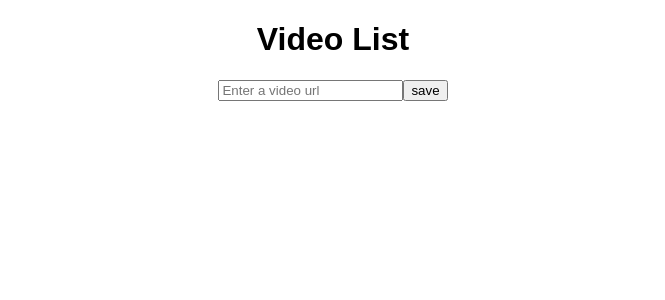
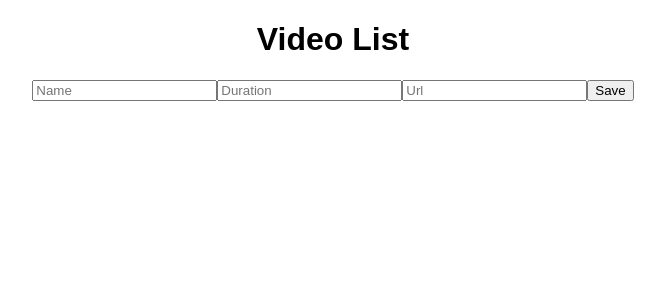
Before and after one commit to AlexAvlonitis/video_list, a React (Create React App) app: page / in a window 1280 px wide. Shown: the top 300 px of the page, without its empty margins (307-972 px from the left). Built offline with nearby package versions, Linux system fonts and the light colour scheme.

Commit message:
add video to video list

```diff
--- a/package.json
+++ b/package.json
@@ -3,7 +3,6 @@
   "version": "0.1.0",
   "private": true,
   "dependencies": {
-    "cross-fetch": "^2.2.2",
     "react": "^16.4.2",
     "react-dom": "^16.4.2",
     "react-redux": "^5.0.7",
--- a/src/components/videos/video_form.js
+++ b/src/components/videos/video_form.js
@@ -4,16 +4,54 @@ import { bindActionCreators } from 'redux';
 import { addVideo } from '../../redux/actions/videos'
 
 class VideoForm extends Component {
-  handleSubmit = () => {
+  constructor(props) {
+    super(props);
 
+    this.state = {
+      id: 1,
+      name: '',
+      duration: '',
+      url: ''
+    }
+  }
+
+  handleSubmit = (e) => {
+    e.preventDefault();
+
+    this.props.addVideo(this.state);
+    this.setState({id: this.state.id + 1})
+  }
+
+  handleChange = (e) => {
+    this.setState({ [e.target.name]: e.target.value });
   }
 
   render() {
     return(
       <div>
         <form onSubmit={this.handleSubmit}>
-          <input type='text' placeholder='Enter a video url' />
-          <input type='submit' value='save'/>
+          <input
+            type='text'
+            name='name'
+            onChange={this.handleChange}
+            value={this.state.name}
+            placeholder='Name'
+          />
+          <input
+            type='text'
+            name='duration'
+            onChange={this.handleChange}
+            value={this.state.duration}
+            placeholder='Duration'
+          />
+          <input
+            type='text'
+            name='url'
+            onChange={this.handleChange}
+            value={this.state.url}
+            placeholder='Url'
+          />
+          <input type='submit' value='Save'/>
         </form>
       </div>
     )
--- a/src/components/videos/video_item.js
+++ b/src/components/videos/video_item.js
@@ -2,10 +2,15 @@ import React, { Component } from 'react';
 
 export default class VideoItem extends Component {
   render() {
+    const video = this.props.video;
+
     return(
       <li>
-        Video Item
+        <p>{video.name}</p>
+        <p>{video.duration}</p>
+        <p>{video.url}</p>
+        <hr />
       </li>
-    )
+    );
   }
 }
--- a/src/components/videos/video_list.js
+++ b/src/components/videos/video_list.js
@@ -3,18 +3,24 @@ import { connect } from 'react-redux';
 import VideoItem from './video_item';
 
 class VideoList extends Component {
-  renderVideoItem = (video, index) => {
-    <VideoItem key={index} video={video} />
+  renderVideoItem = (video) => {
+    return(
+      <VideoItem key={video.id} video={video} />
+    )
   }
 
   renderVideos = () => {
-    this.props.videos.map(this.renderVideoItem)
+    const videoList = this.props.videoList;
+
+    return (
+      videoList.map(this.renderVideoItem)
+    );
   }
 
   render() {
     return(
       <ul>
-        {this.renderVideos()}
+        { this.renderVideos() }
       </ul>
     )
   }
@@ -22,7 +28,7 @@ class VideoList extends Component {
 
 const mapStateToProps = (state) => {
   return {
-    videos: state.videos.list
+    videoList: state.videos.list
   };
 }
 
--- a/src/redux/actions/videos.js
+++ b/src/redux/actions/videos.js
@@ -1,4 +1,8 @@
-import fetch from 'cross-fetch';
+export const ADD_VIDEO = 'ADD VIDEO';
 
-export const addVideo = (url) => {
+export const addVideo = (videoData) => {
+  return {
+    type: ADD_VIDEO,
+    payload: videoData
+  }
 }
--- a/src/redux/reducers/reducer_videos.js
+++ b/src/redux/reducers/reducer_videos.js
@@ -1,7 +1,16 @@
+import { ADD_VIDEO } from '../actions/videos'
+
 const initialState = {
   list: []
 }
 
 export default (state = initialState, action) => {
-  return state
+  switch (action.type) {
+
+  case ADD_VIDEO:
+    return Object.assign({}, state, { list: state.list.concat(action.payload) });
+
+  default:
+    return state;
+  }
 }
```
Also changed, not shown: 1 other file (tests, documents, lock files or other folders).
